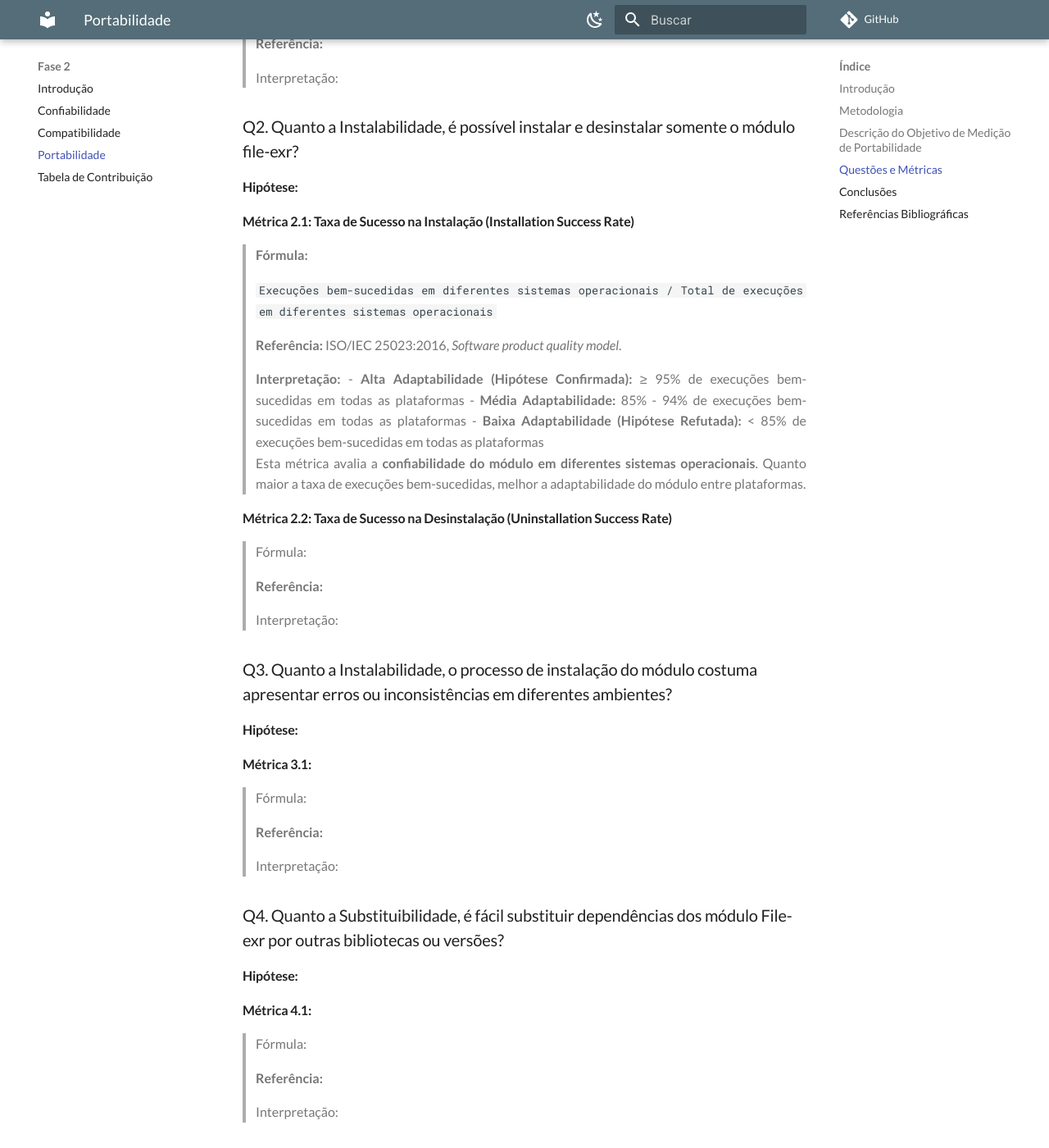
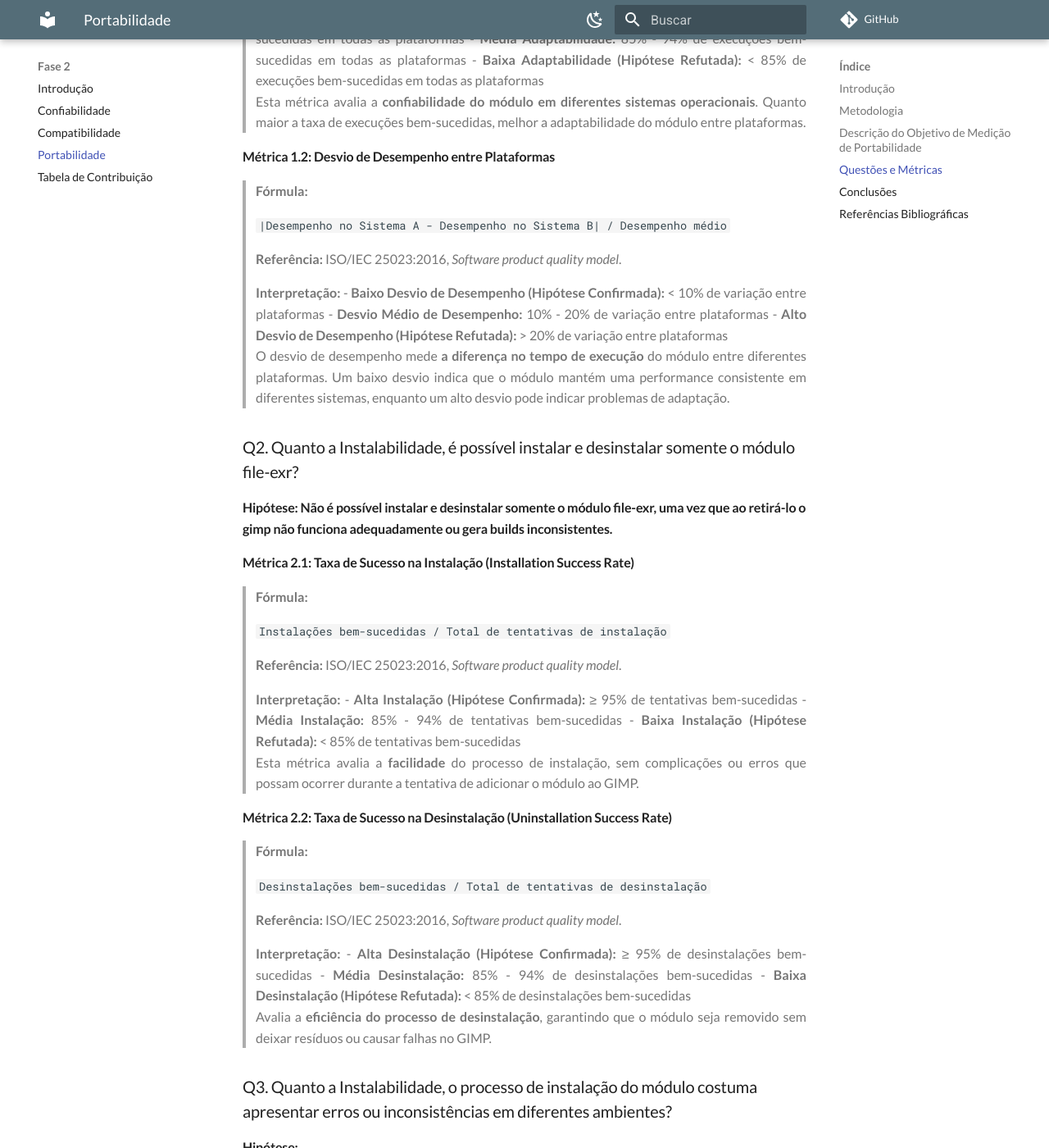
Before and after one commit to FCTE-Qualidade-de-Software-1/2025-2_T02_Karen_Jones, an MkDocs documentation site: the page built from docs/fase2/3-portabilidade.md, in a window 1280 px wide and 1400 px high, scrolled down 1551 px. Shown: the whole window at 82% size. Built offline with MkDocs 1.6.1 and Material for MkDocs 9.7.7, drawn with Linux system fonts in a browser that asks for light colours; comment, search, counter and statistics services are not loaded; some of the changed text lies outside the part shown.

Commit message:
feat: adicionar pergunta 1 e 2
Co-authored-by: Breno Alexandre <i000090000@gmail.com>

```diff
--- a/docs/fase2/3-portabilidade.md
+++ b/docs/fase2/3-portabilidade.md
@@ -29,41 +29,9 @@ A metodologia adotada neste artefato baseia-se no método GQM, que orienta a ava
 <!-- a nova pergunta: -->
 ### Q1. Quanto a Adaptabilidade, o módulo se comporta de formas diferentes em diferentes sistemas operacionais?
 
-#### Hipótese:
+#### Hipótese: O módulo se comporta exatamente da mesma forma em qualquer sistema operacional, limitando-se a diferença de desempenho.
 
 #### Métrica 1.1: Taxa de Sucesso de Execução entre Plataformas
-
-> Fórmula:
->
-> **Referência:**
->
-> Interpretação:
->
->
->
->
-
-#### Métrica 1.2: Desvio de Desempenho entre Plataformas
-
-> Fórmula:
->
-> **Referência:**
->
-> Interpretação:
->
->
->
->
-
-<!-- a pergunta antiga: -->
-<!-- ### Q2. Quanto a Instalabilidade, qual o tempo médio necessário para que o módulo seja instalado em novos ambientes de implantação? -->
-
-<!-- a nova pergunta: -->
-### Q2. Quanto a Instalabilidade, é possível instalar e desinstalar somente o módulo file-exr?
-
-#### Hipótese:
-
-#### Métrica 2.1: Taxa de Sucesso na Instalação (Installation Success Rate)
 
 > **Fórmula:**
 >
@@ -77,7 +45,67 @@ A metodologia adotada neste artefato baseia-se no método GQM, que orienta a ava
 > - **Baixa Adaptabilidade (Hipótese Refutada):** < 85% de execuções bem-sucedidas em todas as plataformas
 > Esta métrica avalia a **confiabilidade do módulo em diferentes sistemas operacionais**. Quanto maior a taxa de execuções bem-sucedidas, melhor a adaptabilidade do módulo entre plataformas.
 
+#### Métrica 1.2: Desvio de Desempenho entre Plataformas
+
+> **Fórmula:**
+>
+> `|Desempenho no Sistema A - Desempenho no Sistema B| / Desempenho médio`
+>
+> **Referência:** ISO/IEC 25023:2016, *Software product quality model*.
+>
+> **Interpretação:**
+> - **Baixo Desvio de Desempenho (Hipótese Confirmada):** < 10% de variação entre plataformas
+> - **Desvio Médio de Desempenho:** 10% - 20% de variação entre plataformas
+> - **Alto Desvio de Desempenho (Hipótese Refutada):** > 20% de variação entre plataformas
+> O desvio de desempenho mede **a diferença no tempo de execução** do módulo entre diferentes plataformas. Um baixo desvio indica que o módulo mantém uma performance consistente em diferentes sistemas, enquanto um alto desvio pode indicar problemas de adaptação.
+
+
+<!-- a pergunta antiga: -->
+<!-- ### Q2. Quanto a Instalabilidade, qual o tempo médio necessário para que o módulo seja instalado em novos ambientes de implantação? -->
+
+<!-- a nova pergunta: -->
+### Q2. Quanto a Instalabilidade, é possível instalar e desinstalar somente o módulo file-exr?
+
+#### Hipótese: Não é possível instalar e desinstalar somente o módulo file-exr, uma vez que ao retirá-lo o gimp não funciona adequadamente ou gera builds inconsistentes.
+
+#### Métrica 2.1: Taxa de Sucesso na Instalação (Installation Success Rate)
+
+> **Fórmula:**
+>
+> `Instalações bem-sucedidas / Total de tentativas de instalação`
+>
+> **Referência:** ISO/IEC 25023:2016, *Software product quality model*.
+>
+> **Interpretação:**
+> - **Alta Instalação (Hipótese Confirmada):** ≥ 95% de tentativas bem-sucedidas
+> - **Média Instalação:** 85% - 94% de tentativas bem-sucedidas
+> - **Baixa Instalação (Hipótese Refutada):** < 85% de tentativas bem-sucedidas
+> Esta métrica avalia a **facilidade** do processo de instalação, sem complicações ou erros que possam ocorrer durante a tentativa de adicionar o módulo ao GIMP.
+
 #### Métrica 2.2: Taxa de Sucesso na Desinstalação (Uninstallation Success Rate)
+
+> **Fórmula:**
+>
+> `Desinstalações bem-sucedidas / Total de tentativas de desinstalação`
+>
+> **Referência:** ISO/IEC 25023:2016, *Software product quality model*.
+>
+> **Interpretação:**
+> - **Alta Desinstalação (Hipótese Confirmada):** ≥ 95% de desinstalações bem-sucedidas
+> - **Média Desinstalação:** 85% - 94% de desinstalações bem-sucedidas
+> - **Baixa Desinstalação (Hipótese Refutada):** < 85% de desinstalações bem-sucedidas
+> Avalia a **eficiência do processo de desinstalação**, garantindo que o módulo seja removido sem deixar resíduos ou causar falhas no GIMP.
+
+
+
+<!-- ### Q3. Quanto a Instalabilidade, qual a taxa de falhas que ocorrem durante o processo de instalação em diferentes ambientes? -->
+
+<!-- a nova pergunta: -->
+### Q3. Quanto a Instalabilidade, o processo de instalação do módulo costuma apresentar erros ou inconsistências em diferentes ambientes?
+
+#### Hipótese:
+
+#### Métrica 3.1:
 
 > Fórmula:
 >
@@ -89,16 +117,7 @@ A metodologia adotada neste artefato baseia-se no método GQM, que orienta a ava
 >
 >
 
-
-
-<!-- ### Q3. Quanto a Instalabilidade, qual a taxa de falhas que ocorrem durante o processo de instalação em diferentes ambientes? -->
-
-<!-- a nova pergunta: -->
-### Q3. Quanto a Instalabilidade, o processo de instalação do módulo costuma apresentar erros ou inconsistências em diferentes ambientes?
-
-#### Hipótese:
-
-#### Métrica 3.1:
+#### Métrica 3.2:
 
 > Fórmula:
 >
@@ -130,10 +149,21 @@ A metodologia adotada neste artefato baseia-se no método GQM, que orienta a ava
 >
 >
 
+#### Métrica 4.3:
+
+> Fórmula:
+>
+> **Referência:**
+>
+> Interpretação:
+>
+>
+>
+>
 
 ## Conclusões
 
-
+Com a aplicação do método GQM, foi possível compreender de forma mais clara como o módulo file-exr do GIMP se comporta em relação à portabilidade, analisando aspectos como adaptabilidade, instalabilidade e substituibilidade. As métricas definidas ajudaram a observar como o módulo reage em diferentes sistemas operacionais, quanto tempo leva e quão consistente é o processo de instalação, além de verificar o quão simples é substituir suas dependências. Essa análise trouxe uma visão prática sobre os pontos fortes e as possíveis melhorias do módulo, contribuindo para torná-lo mais flexível e fácil de manter em diversos ambientes.
 
 ## Referências Bibliográficas
 
```
